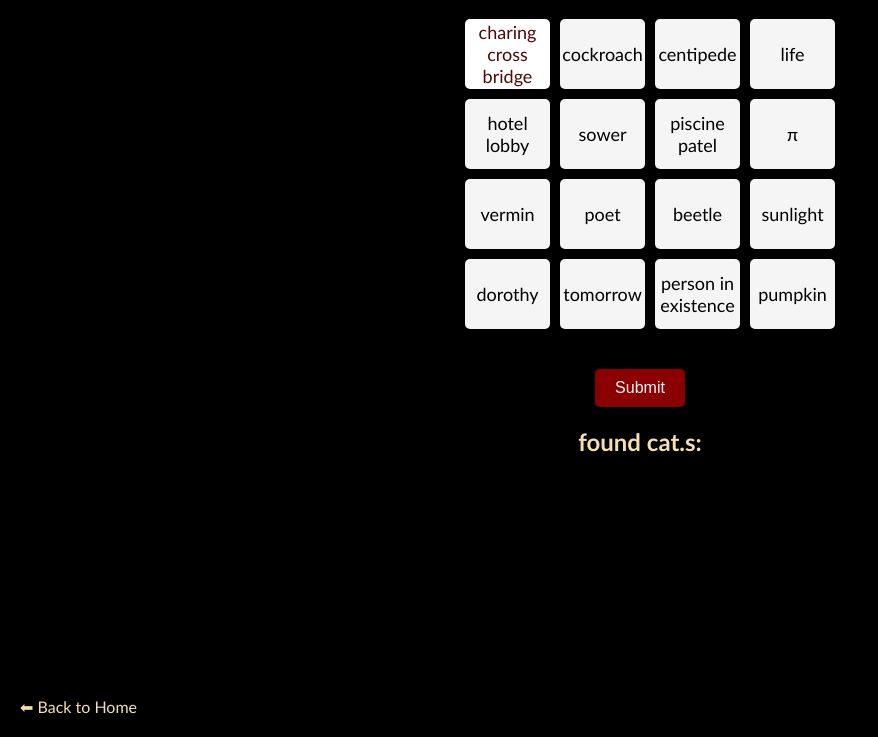
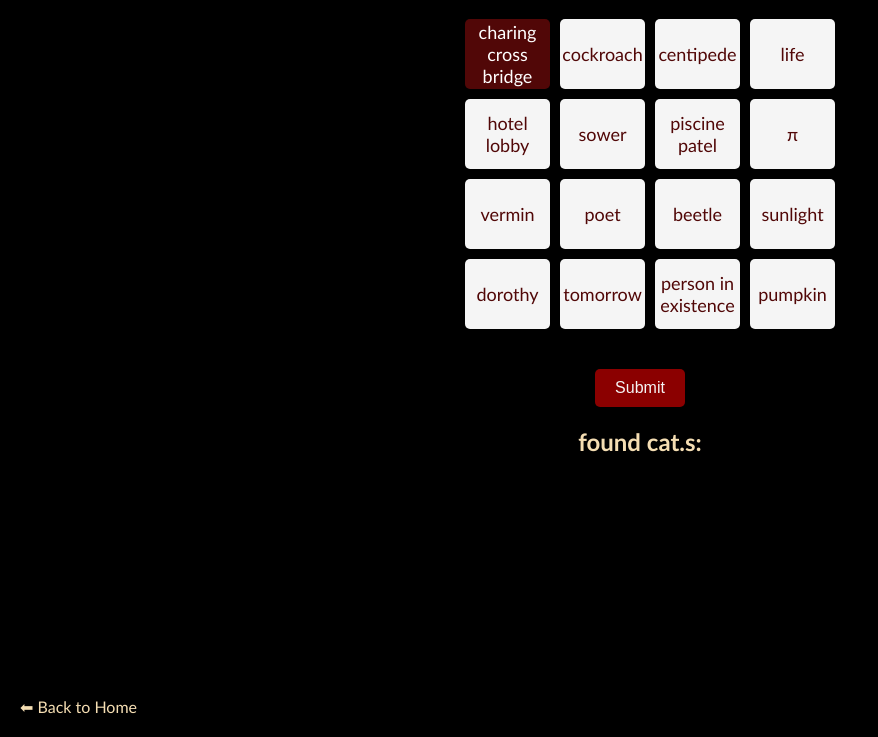
Before and after one commit to gracedx/cnxns, a plain HTML site: page mle.html in a window 1280 px wide. Both pictures are taken after a click on the element "charing cross bridge". Shown: the part 63-800 px from the top of the page, without its empty margins (0-878 px from the left). Drawn offline with Linux system fonts and the light colour scheme.

Commit message:
fixing mle button colors

```diff
--- a/mle.html
+++ b/mle.html
@@ -11,10 +11,11 @@
         }
         .word {
             background: whitesmoke;
+            color: rgb(81, 7, 7)
         }
         .word.selected {
-            background: white;
-            color: rgb(81, 7, 7);
+            background: rgb(81, 7, 7);
+            color: white;
         }
     </style>
 </head>
```
